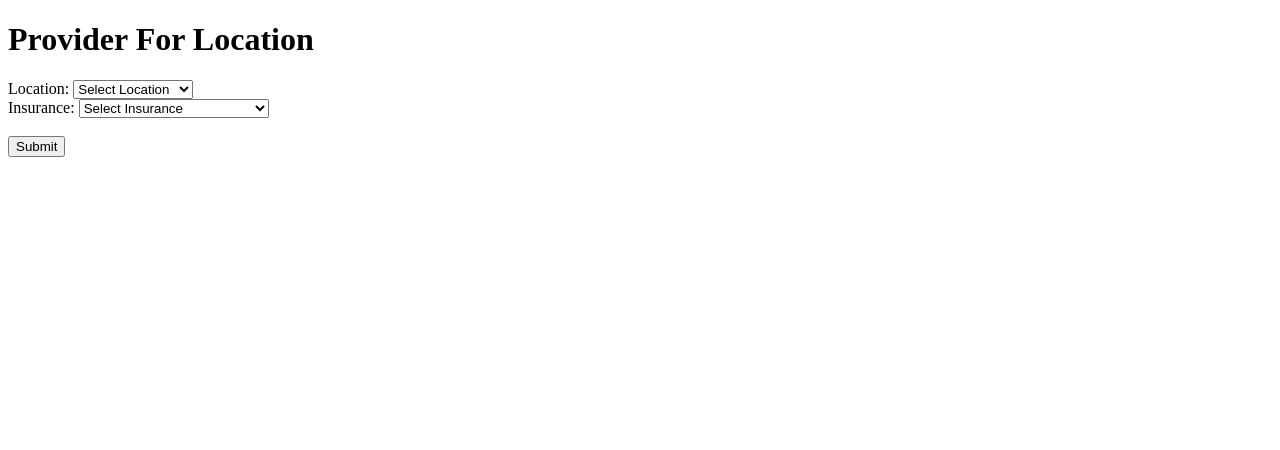
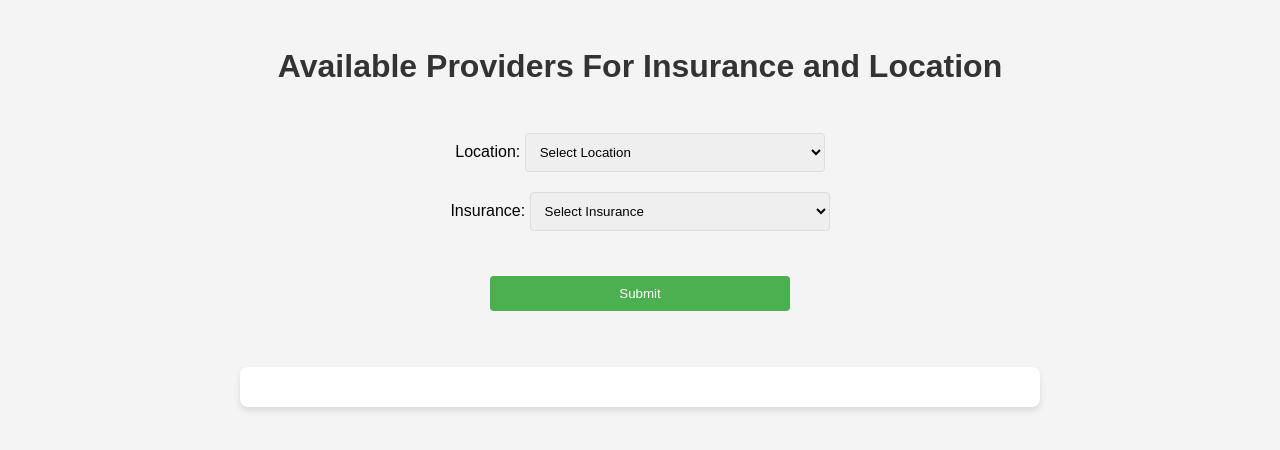
Before and after one commit to J4cobandre/bookv2, a Flask app: page / in a window 1280 px wide. Shown: the top 450 px of the page. Run offline with Flask 3, Linux system fonts and the light colour scheme.

Commit message:
Update index.html

```diff
--- a/templates/index.html
+++ b/templates/index.html
@@ -3,7 +3,77 @@
 <head>
     <meta charset="UTF-8">
     <meta name="viewport" content="width=device-width, initial-scale=1.0">
-    <title>Provider for Location</title>
+    <title>Provider Booking</title>
+    <style>
+        body {
+            font-family: Arial, sans-serif;
+            max-width: 800px;
+            margin: 0 auto;
+            padding: 20px;
+            text-align: center;
+            background-color: #f4f4f4;
+            line-height: 1.6;
+        }
+        h1 {
+            color: #333;
+            margin-bottom: 30px;
+        }
+        select, button {
+            margin: 10px 0;
+            padding: 10px;
+            width: 100%;
+            max-width: 300px;
+            border: 1px solid #ddd;
+            border-radius: 4px;
+        }
+        button {
+            background-color: #4CAF50;
+            color: white;
+            border: none;
+            cursor: pointer;
+            transition: background-color 0.3s ease;
+        }
+        button:hover {
+            background-color: #45a049;
+        }
+        table {
+            width: 100%;
+            max-width: 600px;
+            margin: 20px auto;
+            border-collapse: collapse;
+            background-color: white;
+            box-shadow: 0 2px 5px rgba(0,0,0,0.1);
+        }
+        table, th, td {
+            border: 1px solid #ddd;
+            padding: 12px;
+            text-align: left;
+        }
+        th {
+            background-color: #f2f2f2;
+            font-weight: bold;
+        }
+        .form-link {
+            color: #1a73e8;
+            text-decoration: none;
+            font-weight: bold;
+        }
+        .form-link:hover {
+            text-decoration: underline;
+        }
+        #output {
+            background-color: white;
+            border-radius: 8px;
+            padding: 20px;
+            margin-top: 20px;
+            box-shadow: 0 4px 6px rgba(0,0,0,0.1);
+        }
+        .section-header {
+            color: #333;
+            margin-top: 15px;
+            font-weight: bold;
+        }
+    </style>
     <script>
         async function fetchOptions() {
             const site = document.getElementById("site").value;
@@ -15,35 +85,78 @@
             }
 
             try {
-                const response = await fetch(`https://bookv2.onrender.com/test?location=${site}&insurance=${insurance}`);
+                const response = await fetch(`http://127.0.0.1:5000/test?location=${site}&insurance=${insurance}`);
                 const data = await response.json();
                 console.log(data); // Log the response to see its structure
 
                 if (data.error) {
-                    document.getElementById("output").innerText = data.error;
+                    document.getElementById("output").innerHTML = `<p>${data.error}</p>`;
                 } else {
                     const facility = data.facility_options.message;
                     const pcpChange = data.pcp_change_requirement.details;
-                    const providers = data.provider_options.map((provider, index) =>
-                        `${index + 1}. ${provider.name} (NPI: ${provider.npi})`
-                    ).join("<br>");
 
-                    document.getElementById("output").innerHTML = `
-                        <strong>Facility Options:</strong> ${facility} <br>
-                        <strong>PCP Change:</strong> ${pcpChange} <br>
-                        <strong>Provider Options:</strong> <br> ${providers}
+                    // Create provider table
+                    let providerTable = `
+                        <table>
+                            <thead>
+                                <tr>
+                                    <th>Provider Name</th>
+                                    <th>Provider ID</th>
+                                </tr>
+                            </thead>
+                            <tbody>
+                                ${data.provider_options.map((provider) => `
+                                    <tr>
+                                        <td>${provider.name}</td>
+                                        <td>${provider.npi}</td>
+                                    </tr>
+                                `).join('')}
+                            </tbody>
+                        </table>
                     `;
+
+                    // Prepare output HTML
+                    let outputHTML = `
+                        <div class="section-header">Facility Options</div>
+                        ${facility} <br>
+                        <div class="section-header">PCP Change Requirement</div>
+                        ${pcpChange} <br>
+                    `;
+
+                    // Add PCP Change Form links if required
+                    if (data.pcp_change_requirement.form_link) {
+                        outputHTML += `
+                            <div class="section-header">PCP Change Form</div>
+                            • If you want to send Healow Sign,
+                            <a href="https://docs.google.com/presentation/d/1VyVUQb-XBqmuwI4JGZyYN_3zwZD0O-SYDb6V16E6DcY/edit#slide=id.g3086a10fc51_0_189"
+                            target="_blank"
+                            class="form-link">
+                            Click here for Healow Sign Process.
+                            </a><br>
+                            • If you want to print out the form,
+                            <a href="${data.pcp_change_requirement.form_link}"
+                            target="_blank"
+                            class="form-link">
+                            Click here to access PCP Change Form.
+                            </a><br>
+                        `;
+                    }
+
+                    outputHTML += `
+                        <div class="section-header">Provider Options</div>
+                        ${providerTable}
+                    `;
+                    document.getElementById("output").innerHTML = outputHTML;
                 }
             } catch (error) {
                 console.error("Error fetching data:", error);
                 document.getElementById("output").innerText = "An error occurred while fetching data.";
             }
         }
-
     </script>
 </head>
 <body>
-    <h1>Provider For Location</h1>
+    <h1>Available Providers For Insurance and Location</h1>
     <label for="site">Location:</label>
     <select id="site">
         <option value="">Select Location</option>
@@ -66,7 +179,7 @@
     <select id="insurance">
         <option value="">Select Insurance</option>
         <option value="1199 National Benefits Fund">1199 National Benefits Fund</option>
-        <option value="Aetna">Aetna</option>
+        <option value="Aetna">Aetna </option>
         <option value="BC Empire">BC Empire</option>
         <option value="BCBS Empire">BCBS Empire</option>
         <option value="Centivo">Centivo</option>
```
